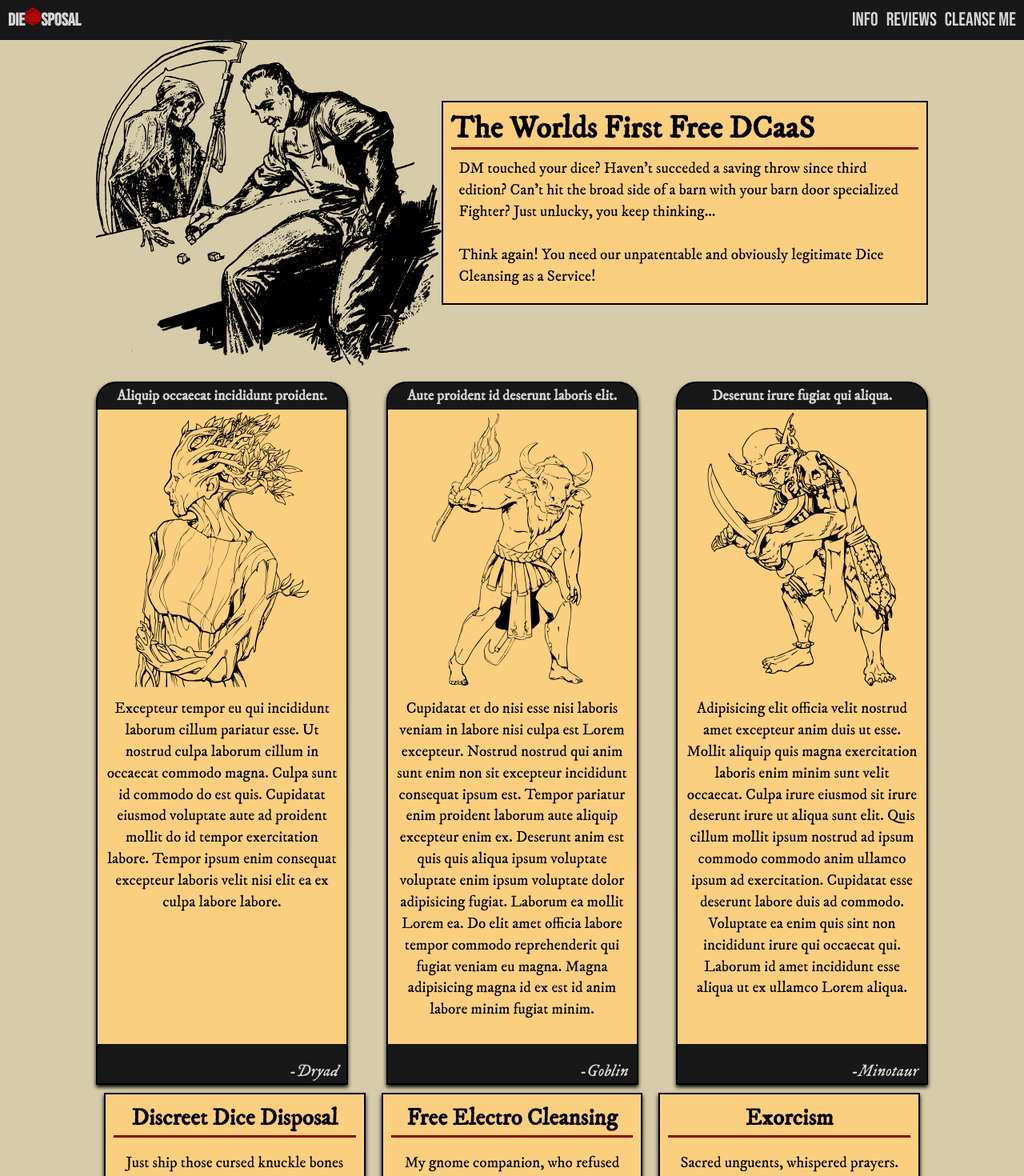
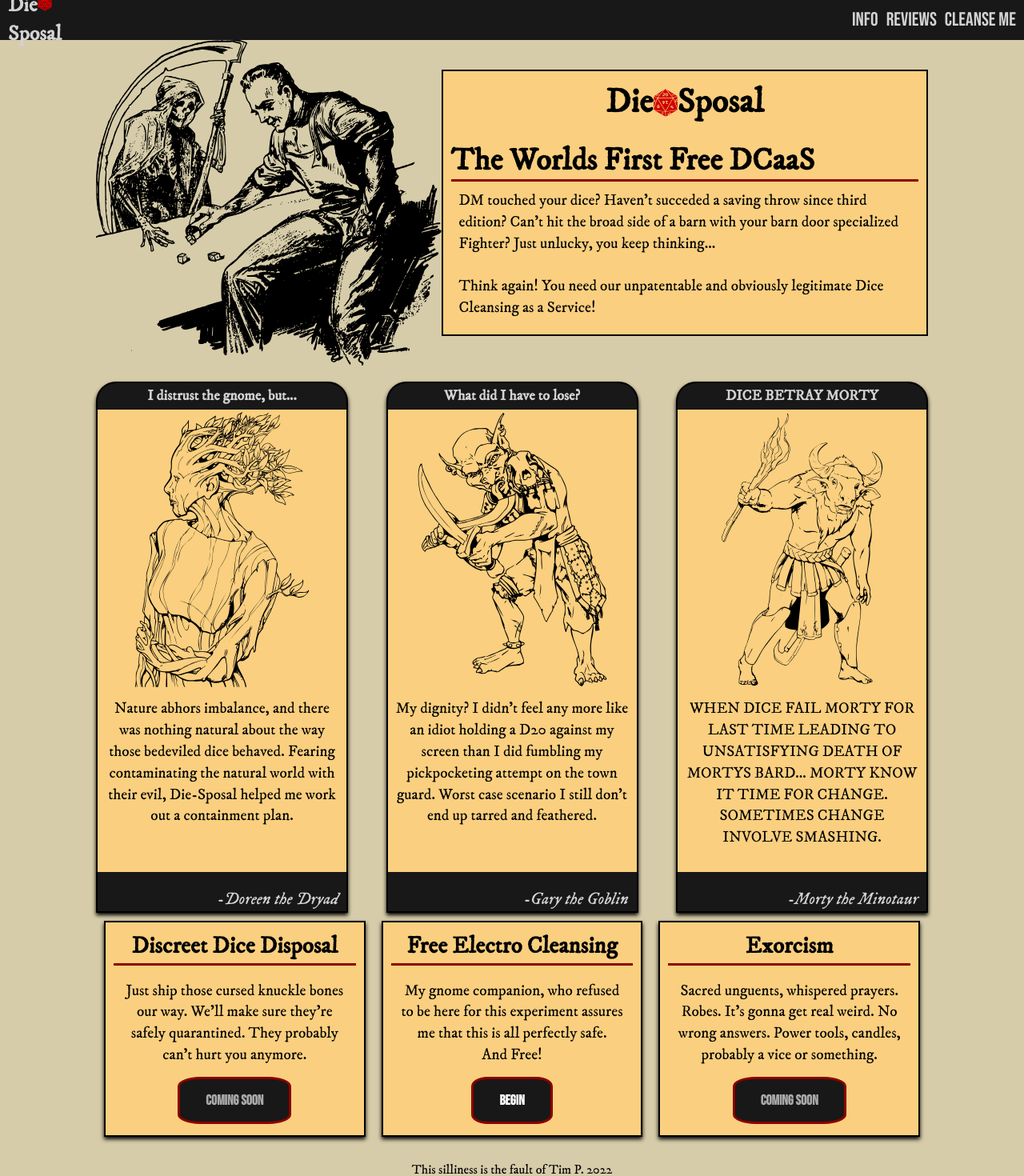
Before and after one commit to nfsol/die-sposal, a React (Create React App) app: page / in a window 1280 px wide. Shown: the top 1470 px of the page at 80% size. Built offline with nearby package versions, Linux system fonts and the light colour scheme; a web font is replaced by a local one.

Commit message:
css tweaks, logo added, and added some goofy copy

```diff
--- a/src/App.css
+++ b/src/App.css
@@ -7,12 +7,14 @@
   padding: 0;
 }
 
+
 body {
   margin-top: 50px;
   font-family: "IM Fell DW Pica", serif;
   font-size: 1.2rem;
   line-height: 1.4;
   background: #d6cca9;
+  height: 100vh -50px;
 }
 p {
   margin: 10px;
@@ -53,6 +55,17 @@ footer {
   margin-bottom: 20px;
   align-items: center;
   justify-content: space-between;
+
+}
+.headerLogo {
+  display: flex;
+  justify-content: center;
+  margin-bottom: 20px;
+  font-weight: bold;
+  font-size: 42px;
+}
+.d20Header {
+  max-width: 30px;
 }
 .headerText {
   background-color: #facf7f;
@@ -81,10 +94,10 @@ footer {
   color: #8b0000;
 }
 .logo {
-  font-size: 22px;
+  font-family: "IM Fell DW Pica", serif;
+  font-size: 26px;
   font-weight: bold;
   margin-left: 10px;
-  width: 110px;
 }
 .logo:hover {
   color: #8b0000;
@@ -103,10 +116,10 @@ footer {
 }
 .dwd {
   min-width: 300px;
-  max-width: 100%;
+  max-width: 80%;
 }
 .d20 {
-  max-width: 20px;
+  max-width: 18px;
 }
 .testImage {
   width: 100%;
@@ -132,7 +145,7 @@ footer {
 }
 .button {
   display: inline-block;
-  font-family: "IM Fell DW Pica", serif;
+  font-family: "Bebas Neue", cursive;
   font-size: 16px;
   text-align: center;
   text-decoration: none;
--- a/src/App.js
+++ b/src/App.js
@@ -9,7 +9,7 @@ import Dryad from "./components/content/img/Dryad";
 import Minotaur from "./components/content/img/Minotaur";
 import Gobo from "./components/content/img/Gobo";
 function App() {
-  const images = [<Dryad />, <Minotaur />, <Gobo />];
+  const images = [<Dryad />, <Gobo />, <Minotaur /> ];
   return (
     <>
       <Navbar />
--- a/src/components/Header.js
+++ b/src/components/Header.js
@@ -1,12 +1,15 @@
 import React from "react";
 import DeathLogo from './DeathLogo'
+import D20 from "./D20";
 const Header = () => {
   return <>
 <header className="header">
+
+
   <div className="headerContainer">
   <DeathLogo />
       <div id='info' className="headerText">
-
+      <span className="headerLogo">Die<D20 className='d20Header'/> Sposal</span>
   <h1>The Worlds First Free DCaaS</h1>
   <p>
      DM touched your dice? Haven't succeded a saving throw since third edition?
--- a/src/components/Navbar.js
+++ b/src/components/Navbar.js
@@ -5,7 +5,7 @@ const Navbar = () => {
   return <nav className='navbar'>
       <div className='navContainer'>
 
-          <div className='logo'>Die<D20 />Sposal</div>
+          <div className='logo'>Die<D20 className='d20'/>Sposal</div>
         <ul className='navList'>
             <li className='navListItem'>
                 <a className='navLink' href='#info'>Info</a>
--- a/src/components/content/testCards.json
+++ b/src/components/content/testCards.json
@@ -1,17 +1,17 @@
 [
   {
-    "name": "Dryad",
-    "title": "Aliquip occaecat incididunt proident.",
-    "copy": "Excepteur tempor eu qui incididunt laborum cillum pariatur esse. Ut nostrud culpa laborum cillum in occaecat commodo magna. Culpa sunt id commodo do est quis. Cupidatat eiusmod voluptate aute ad proident mollit do id tempor exercitation labore. Tempor ipsum enim consequat excepteur laboris velit nisi elit ea ex culpa labore labore."
+    "name": "Doreen the Dryad",
+    "title": "I distrust the gnome, but...",
+    "copy": "Nature abhors imbalance, and there was nothing natural about the way those bedeviled dice behaved. Fearing contaminating the natural world with their evil, Die-Sposal helped me work out a containment plan."
   },
   {
-    "name": "Goblin",
-    "title": "Aute proident id deserunt laboris elit.",
-    "copy": "Cupidatat et do nisi esse nisi laboris veniam in labore nisi culpa est Lorem excepteur. Nostrud nostrud qui anim sunt enim non sit excepteur incididunt consequat ipsum est. Tempor pariatur enim proident laborum aute aliquip excepteur enim ex. Deserunt anim est quis quis aliqua ipsum voluptate voluptate enim ipsum voluptate dolor adipisicing fugiat. Laborum ea mollit Lorem ea. Do elit amet officia labore tempor commodo reprehenderit qui fugiat veniam eu magna. Magna adipisicing magna id ex est id anim labore minim fugiat minim."
+    "name": "Gary the Goblin",
+    "title": "What did I have to lose?",
+    "copy": "My dignity? I didn't feel any more like an idiot holding a D20 against my screen than I did fumbling my pickpocketing attempt on the town guard. Worst case scenario I still don't end up tarred and feathered."
   },
   {
-    "name": "Minotaur",
-    "title": "Deserunt irure fugiat qui aliqua.",
-    "copy": "Adipisicing elit officia velit nostrud amet excepteur anim duis ut esse. Mollit aliquip quis magna exercitation laboris enim minim sunt velit occaecat. Culpa irure eiusmod sit irure deserunt irure ut aliqua sunt elit. Quis cillum mollit ipsum nostrud ad ipsum commodo commodo anim ullamco ipsum ad exercitation. Cupidatat esse deserunt labore duis ad commodo. Voluptate ea enim quis sint non incididunt irure qui occaecat qui. Laborum id amet incididunt esse aliqua ut ex ullamco Lorem aliqua."
+    "name": "Morty the Minotaur",
+    "title": "DICE BETRAY MORTY",
+    "copy": "WHEN DICE FAIL MORTY FOR LAST TIME LEADING TO UNSATISFYING DEATH OF MORTYS BARD... MORTY KNOW IT TIME FOR CHANGE. SOMETIMES CHANGE INVOLVE SMASHING."
   }
 ]
```
Also changed, not shown: src/components/D20.js.
